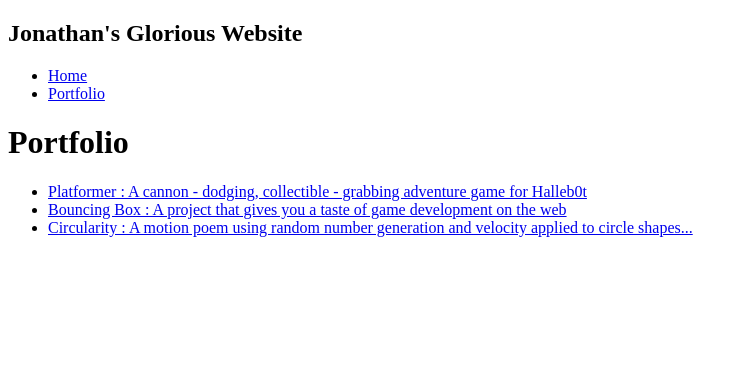
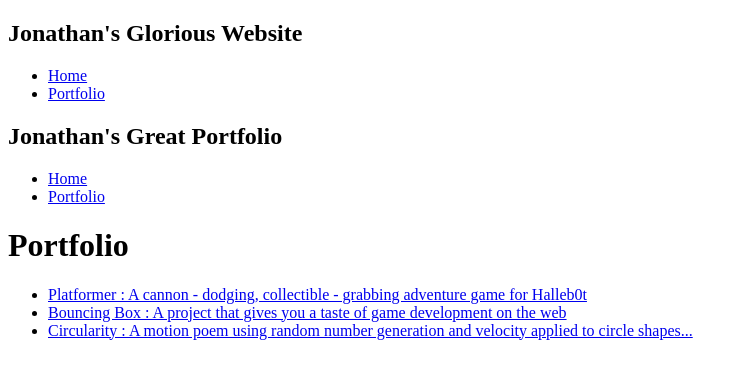
Before and after one commit to jonathanwebber03/Old.github.io, a plain HTML site: page portfolio.html in a window 1280 px wide. Shown: the whole page, without its empty margins (0-748 px from the left). Drawn offline with Linux system fonts and the light colour scheme.

Commit message:
add index.html and css files

```diff
--- a/portfolio.html
+++ b/portfolio.html
@@ -23,6 +23,15 @@
          </nav>
          <nav>
             <!-- Nav stuff here...-->
+            <h1>Jonathan's Great Portfolio</h1>
+            <ul id="nav-ul">
+                <li class="nav-li">
+                  <a href="index.html"> Home </a>
+                </li>
+                <li class="nav-li">
+                  <a href="portfolio.html"> Portfolio </a>
+                </li>
+            </ul>
         </nav>
         <main>
             <div class="content">
```
Also changed, not shown: index.html (+5 -4 lines).
